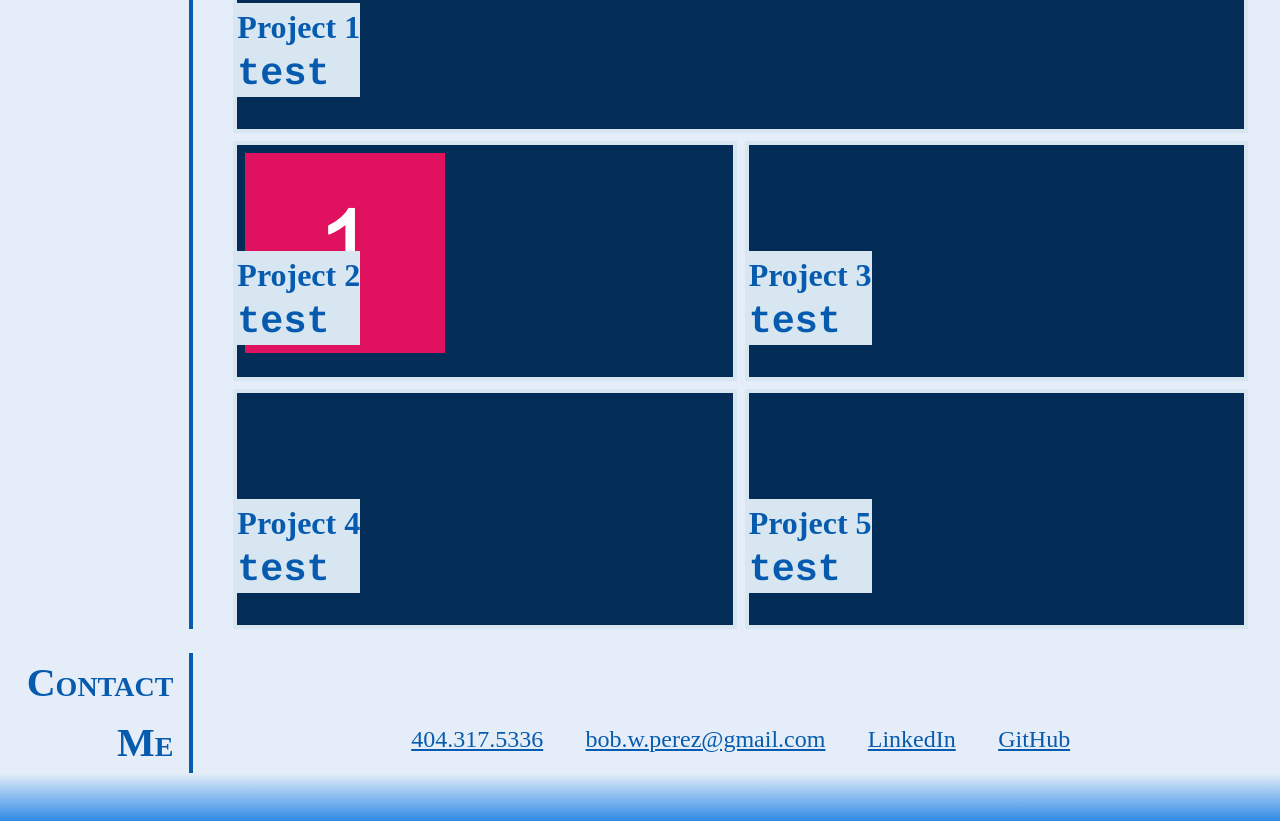
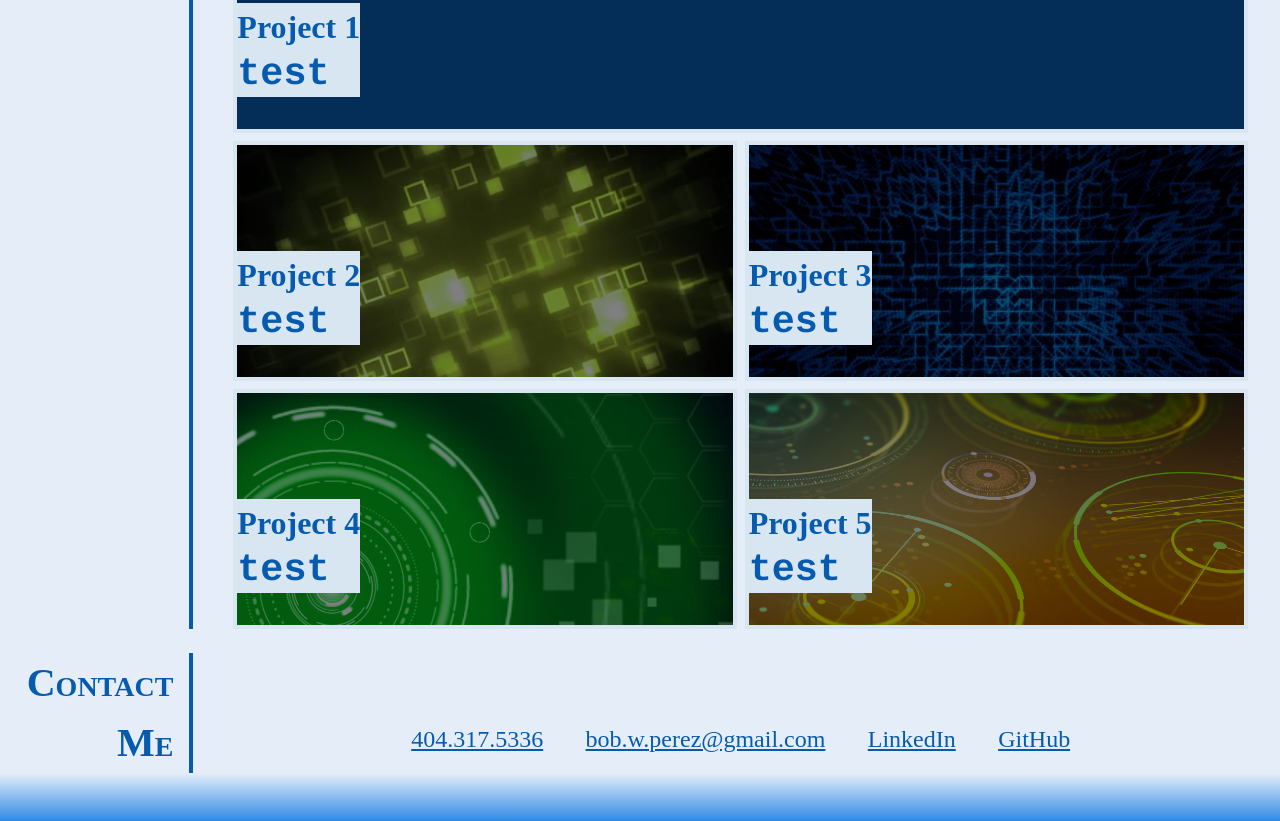
Before and after one commit to bob-w-perez/Portfolio-Homework-2, a plain HTML site: page index.html in a window 1280 px wide. Shown: the part 792-1613 px from the top of the page. Drawn offline with Linux system fonts and the light colour scheme.

Commit message:
minor edits 2

```diff
--- a/assets/css/style.css
+++ b/assets/css/style.css
@@ -324,7 +324,7 @@ opacity: 0.5;  /* border: 1em solid var(--color1); */
 
 #second-card {
   background: linear-gradient(
-    rgba(0, 0, 0, 0.5), rgba(0, 0, 0, 0.5) ), url('assets/images/card2.jpg');
+    rgba(0, 0, 0, 0.5), rgba(0, 0, 0, 0.5) ), url('../images/card2.jpg');
   background-color: var(--color1);
   background-size: cover;
   grid-area: second;
@@ -333,14 +333,14 @@ opacity: 0.5;  /* border: 1em solid var(--color1); */
 
 #second-card:hover {
   background: linear-gradient(
-     rgba(0, 0, 0, 0), rgba(0, 0, 0, 0) ), url('assets/images/card2.jpg');
+     rgba(0, 0, 0, 0), rgba(0, 0, 0, 0) ), url('../images/card2.jpg');
   background-size: cover;
 }
 
 
 #third-card {
   background: linear-gradient(
-     rgba(0, 0, 0, 0.5), rgba(0, 0, 0, 0.5) ), url('assets/images/card3.jpg');
+     rgba(0, 0, 0, 0.5), rgba(0, 0, 0, 0.5) ), url('../images/card3.jpg');
   background-color: var(--color1);
   background-size: cover;
   grid-area: third;
@@ -348,14 +348,14 @@ opacity: 0.5;  /* border: 1em solid var(--color1); */
 
 #third-card:hover {
   background: linear-gradient(
-     rgba(0, 0, 0, 0), rgba(0, 0, 0, 0) ), url('assets/images/card3.jpg');
+     rgba(0, 0, 0, 0), rgba(0, 0, 0, 0) ), url('../images/card3.jpg');
    background-size: cover;
 }
 
 
 #fourth-card {
   background: linear-gradient(
-     rgba(0, 0, 0, 0.5), rgba(0, 0, 0, 0.5) ), url('./assets/images/card4.jpg');
+     rgba(0, 0, 0, 0.5), rgba(0, 0, 0, 0.5) ), url('../images/card4.jpg');
   background-color: var(--color1);
   background-size: cover;
   grid-area: fourth;
@@ -363,14 +363,14 @@ opacity: 0.5;  /* border: 1em solid var(--color1); */
 
 #fourth-card:hover {
   background: linear-gradient(
-     rgba(0, 0, 0, 0), rgba(0, 0, 0, 0) ), url('./assets/images/card4.jpg');
+     rgba(0, 0, 0, 0), rgba(0, 0, 0, 0) ), url('../images/card4.jpg');
     background-size: cover;
 }
 
 
 #fifth-card {
   background: linear-gradient(
-     rgba(0, 0, 0, 0.5), rgba(0, 0, 0, 0.5) ), url('./assets/images/card5.jpg');
+     rgba(0, 0, 0, 0.5), rgba(0, 0, 0, 0.5) ), url('../images/card5.jpg');
   background-color: var(--color1);
   background-size: cover;
   grid-area: fifth;
@@ -378,7 +378,7 @@ opacity: 0.5;  /* border: 1em solid var(--color1); */
 
 #fifth-card:hover {
   background: linear-gradient(
-     rgba(0, 0, 0, 0), rgba(0, 0, 0, 0) ), url('./assets/images/card5.jpg');
+     rgba(0, 0, 0, 0), rgba(0, 0, 0, 0) ), url('../images/card5.jpg');
      background-size: cover;
 }
 
--- a/index.html
+++ b/index.html
@@ -74,7 +74,6 @@
                     </figure>
 
                     <figure id="second-card" class="work-card">
-                        <img src="/assets/images/image-1.png" alt="shade">
                         <div class="card-info">
                             <h4>Project 2</h4>
                             <p>test</p>
```
